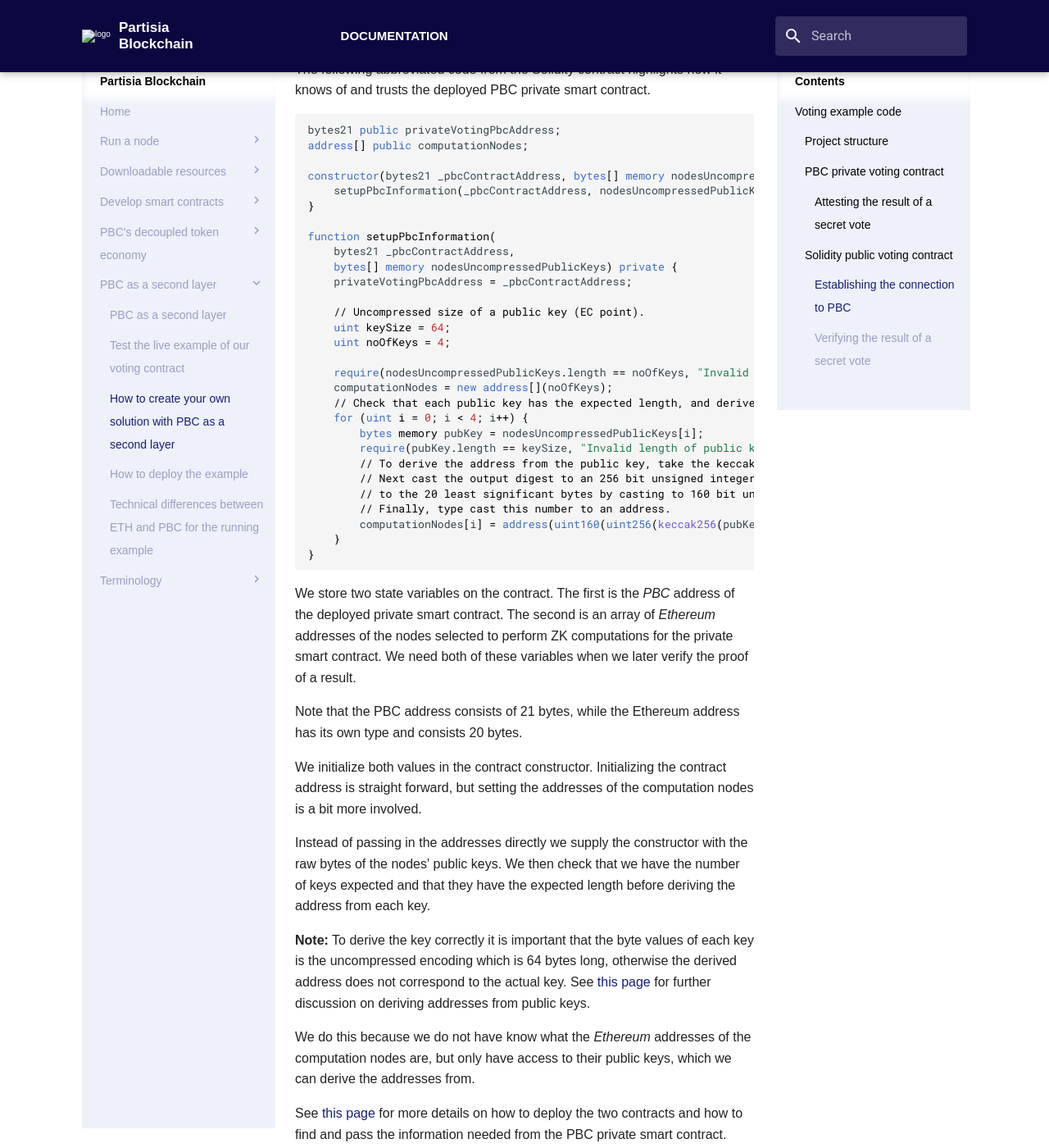
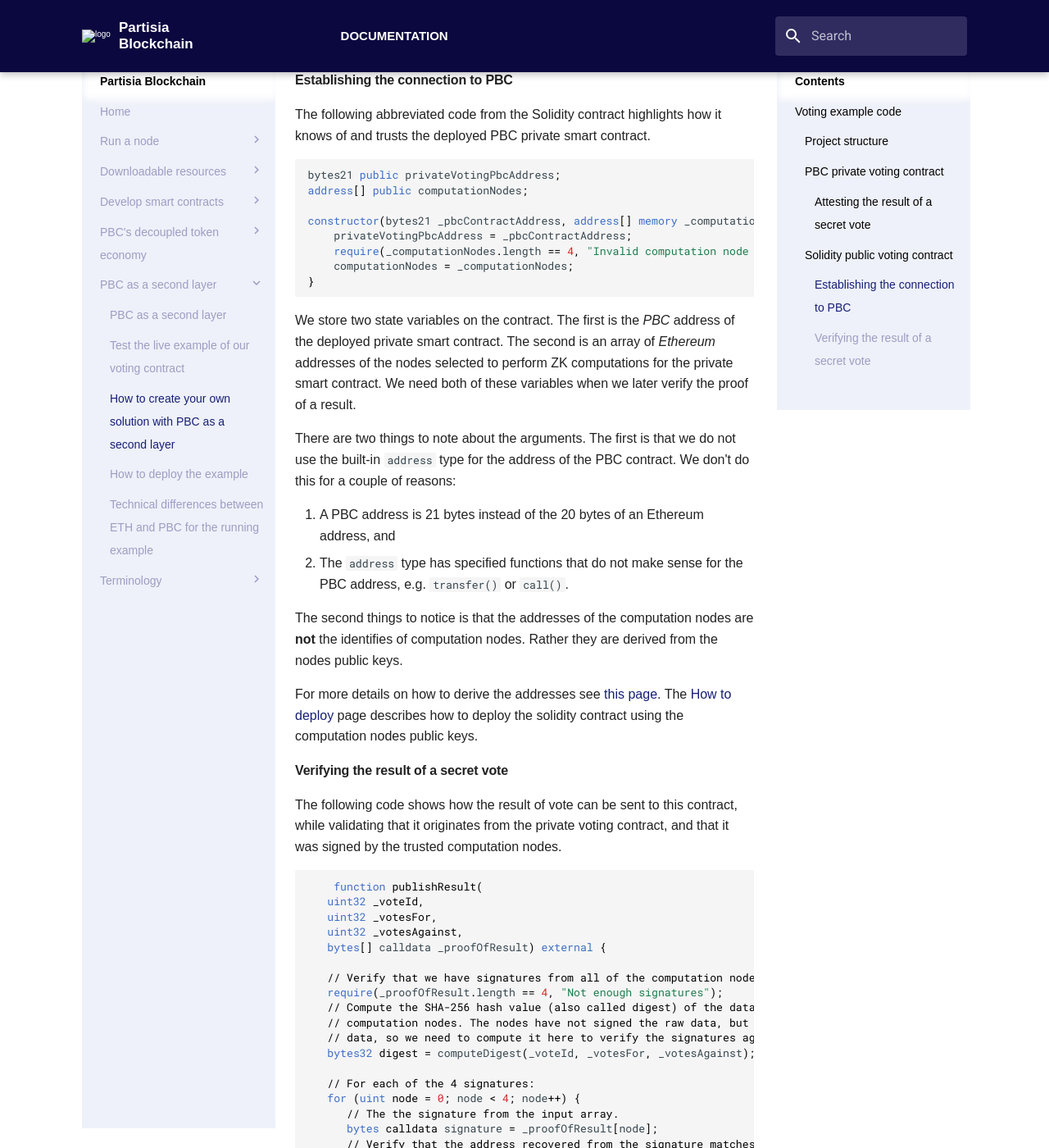
Before and after one commit to 0xSero/partisia-docs, an MkDocs documentation site: the page built from docs/PBC-as-a-second-layer/pbc-as-a-second-layer-how-to-create-your-own-solution.md, in a window 1280 px wide and 1400 px high, scrolled down 5532 px. Shown: the whole window at 82% size. Built offline with MkDocs 1.6.1 and Material for MkDocs 9.7.7, drawn with Linux system fonts in a browser that asks for light colours; some web fonts are replaced; a script that is not in the unit is left out; some of the changed text lies outside the part shown.

Commit message:
Update docs to match new test contract structure

````diff
--- a/docs/PBC-as-a-second-layer/pbc-as-a-second-layer-how-to-create-your-own-solution.md
+++ b/docs/PBC-as-a-second-layer/pbc-as-a-second-layer-how-to-create-your-own-solution.md
@@ -46,11 +46,10 @@
 The public part of the contract is defined in `src/contract.rs` and the ZK computation is defined in
 `src/zk_compute.rs`.
 
-The contract depends on version 13.5.0 of the
-[contract-sdk](https://gitlab.com/partisiablockchain/language/contract-sdk) crate, version 3.63.0 of
+The contract depends on version 15.1.0 of the
+[contract-sdk](https://gitlab.com/partisiablockchain/language/contract-sdk) crate, version 3.80.0 of
 the [zk-compiler](https://gitlab.com/partisiablockchain/language/zk-compiler), and can be compiled
-with version 1.20.0 <todo>(or earlier) of the
-[cargo-partisia-contract](https://gitlab.com/partisiablockchain/language/cargo-partisia-contract)
+with version 1.25.0 of the [cargo-partisia-contract](https://gitlab.com/partisiablockchain/language/cargo-partisia-contract)
 build tool.
 
 The `public-voting` directory contains Hardhat project for the public Solidity contract.
@@ -73,16 +72,15 @@
 
 The flow of the contract is as follows:
 
-1. Once the contract is deployed on PBC, it is initialized with an empty list of registered voters,
-   an empty list of voting results, and an initial vote id of 1.
-2. Anyone can register their PBC account as voter.
-3. Any registered voter can cast a single secret vote on the currently active vote.
-4. Anyone can at anytime count the cast votes of the currently active vote.
+1. Once the contract is deployed on PBC, it is initialized with an empty list of voting results and
+   an initial vote id of 1.
+2. Anyone can cast a single secret vote on the currently active vote.
+3. Anyone can at anytime count the cast votes of the currently active vote.
    This is what the ZK computation does.
-5. Once the votes have been counted the result, i.e. the number of yes votes, no votes and absenting
-   voters, is archived in the state and the next vote is activated by deleting the inputs and
+4. Once the votes have been counted the result, i.e. the number of yes votes and no votes, is
+   archived in the state and the next vote is activated by deleting the inputs and
    incrementing the vote id.
-6. Additionally, the result is attested by the computation nodes, meaning that they each sign it.
+5. Additionally, the result is attested by the computation nodes, meaning that they each sign it.
 
 The last attestation step is what enables us to move data from PBC back to the 1. layer chain, so it
 is useful to understand how that works.
@@ -121,8 +119,17 @@
 fn serialize_result_as_big_endian(result: VoteResult) -> Vec<u8> {
    let mut output: Vec<u8> = vec![];
    result
+           .vote_id
            .rpc_write_to(&mut output)
-           .expect("Could not serialize result");
+           .expect("Unable to serialize vote_id");
+   result
+           .votes_for
+           .rpc_write_to(&mut output)
+           .expect("Unable to serialize votes_for");
+   result
+           .votes_against
+           .rpc_write_to(&mut output)
+           .expect("Unable to serialize votes_against");
    output
 }
 ```
@@ -147,8 +154,7 @@
    attestation_id: AttestationId,
 ) -> (ContractState, Vec<EventGroup>, Vec<ZkStateChange>) {
    // Get ids of all secret variables, to delete all votes cast in the previous vote before
-   // starting the next one. Only cast votes are deleted, registered voters are kept from vote to
-   // vote.
+   // starting the next one.
    let variables_to_delete: Vec<SecretVarId> = ...;
 
    // Find the result of the vote that was just concluded.
@@ -232,12 +238,11 @@
 The flow of the public voting contract can be summarized as:
 
 1. The contract is deployed with parameters that establishes its connection to the PBC private
-   contract. We will discuss these in more details later.
-2. Anyone can at any time register a PBC address as a voter.
-3. Once a vote has concluded on PBC the result can be published, using the actual numbers of the
+   contract.
+2. Once a vote has concluded on PBC the result can be published, using the actual numbers of the
    result along with the proof provided by PBC.
 
-For the purposes of using PBC as second layer for this contract, step 1 and 3 above are interesting
+For the purposes of using PBC as second layer for this contract, step 1 and 2 above are interesting
 to discuss further as they are the ones that allow us to move data from PBC to this contract without
 loss of integrity.
 
@@ -252,31 +257,10 @@
 bytes21 public privateVotingPbcAddress;
 address[] public computationNodes;
 
-constructor(bytes21 _pbcContractAddress, bytes[] memory nodesUncompressedPublicKeys) {
-    setupPbcInformation(_pbcContractAddress, nodesUncompressedPublicKeys);
-}
-
-function setupPbcInformation(
-    bytes21 _pbcContractAddress,
-    bytes[] memory nodesUncompressedPublicKeys) private {
+constructor(bytes21 _pbcContractAddress, address[] memory _computationNodes) {
     privateVotingPbcAddress = _pbcContractAddress;
-
-    // Uncompressed size of a public key (EC point).
-    uint keySize = 64;
-    uint noOfKeys = 4;
-
-    require(nodesUncompressedPublicKeys.length == noOfKeys, "Invalid computation node count");
-    computationNodes = new address[](noOfKeys);
-    // Check that each public key has the expected length, and derive its corresponding address
-    for (uint i = 0; i < 4; i++) {
-        bytes memory pubKey = nodesUncompressedPublicKeys[i];
-        require(pubKey.length == keySize, "Invalid length of public key");
-        // To derive the address from the public key, take the keccak-256 hash of the key.
-        // Next cast the output digest to an 256 bit unsigned integer, and reduce the integer
-        // to the 20 least significant bytes by casting to 160 bit unsigned integer.
-        // Finally, type cast this number to an address.
-        computationNodes[i] = address(uint160(uint256(keccak256(pubKey))));
-    }
+    require(_computationNodes.length == 4, "Invalid computation node count");
+    computationNodes = _computationNodes;
 }
 ```
 
@@ -285,26 +269,21 @@
 computations for the private smart contract.
 We need both of these variables when we later verify the proof of a result.
 
-Note that the PBC address consists of 21 bytes, while the Ethereum address has its own type and
-consists 20 bytes.
+There are two things to note about the arguments.
+The first is that we do not use the built-in `address` type for the address of the PBC contract.
+We don't do this for a couple of reasons:
 
-We initialize both values in the contract constructor. Initializing the contract address is
-straight forward, but setting the addresses of the computation nodes is a bit more involved.
+1. A PBC address is 21 bytes instead of the 20 bytes of an Ethereum address, and
+2. The `address` type has specified functions that do not make sense for the PBC address, e.g.
+   `transfer()` or `call()`.
 
-Instead of passing in the addresses directly we supply the constructor with the raw bytes of the
-nodes' public keys. We then check that we have the number of keys expected and that they have the
-expected length before deriving the address from each key.
+The second things to notice is that the addresses of the computation nodes are **not** the
+identifies of computation nodes. Rather they are derived from the nodes public keys.
 
-**Note:** To derive the key correctly it is important that the byte values of each key is the
-uncompressed encoding which is 64 bytes long, otherwise the derived address does not correspond to
-the actual key. See [this page](pbc-as-second-layer-technical-differences-eth-pbc.md) for further
-discussion on deriving addresses from public keys.
+For more details on how to derive the addresses see [this page](pbc-as-second-layer-technical-differences-eth-pbc.md).
+The [How to deploy](pbc-as-a-second-layer-how-to-deploy.md) page describes how to deploy the
+solidity contract using the computation nodes public keys.
 
-We do this because we do not have know what the _Ethereum_ addresses of the computation nodes are,
-but only have access to their public keys, which we can derive the addresses from.
-
-See [this page](pbc-as-a-second-layer-how-to-deploy.md) for more details on how to deploy the two
-contracts and how to find and pass the information needed from the PBC private smart contract.
 
 #### Verifying the result of a secret vote
 
````
Also changed, not shown: other parts of docs/PBC-as-a-second-layer/pbc-as-a-second-layer-how-to-create-your-own-solution.md (+9 -12 lines), docs/PBC-as-a-second-layer/pbc-as-a-second-layer-how-to-deploy.md (+2 -2 lines), docs/PBC-as-a-second-layer/pbc-as-a-second-layer-live-example-ethereum.md (+24 -37 lines).
